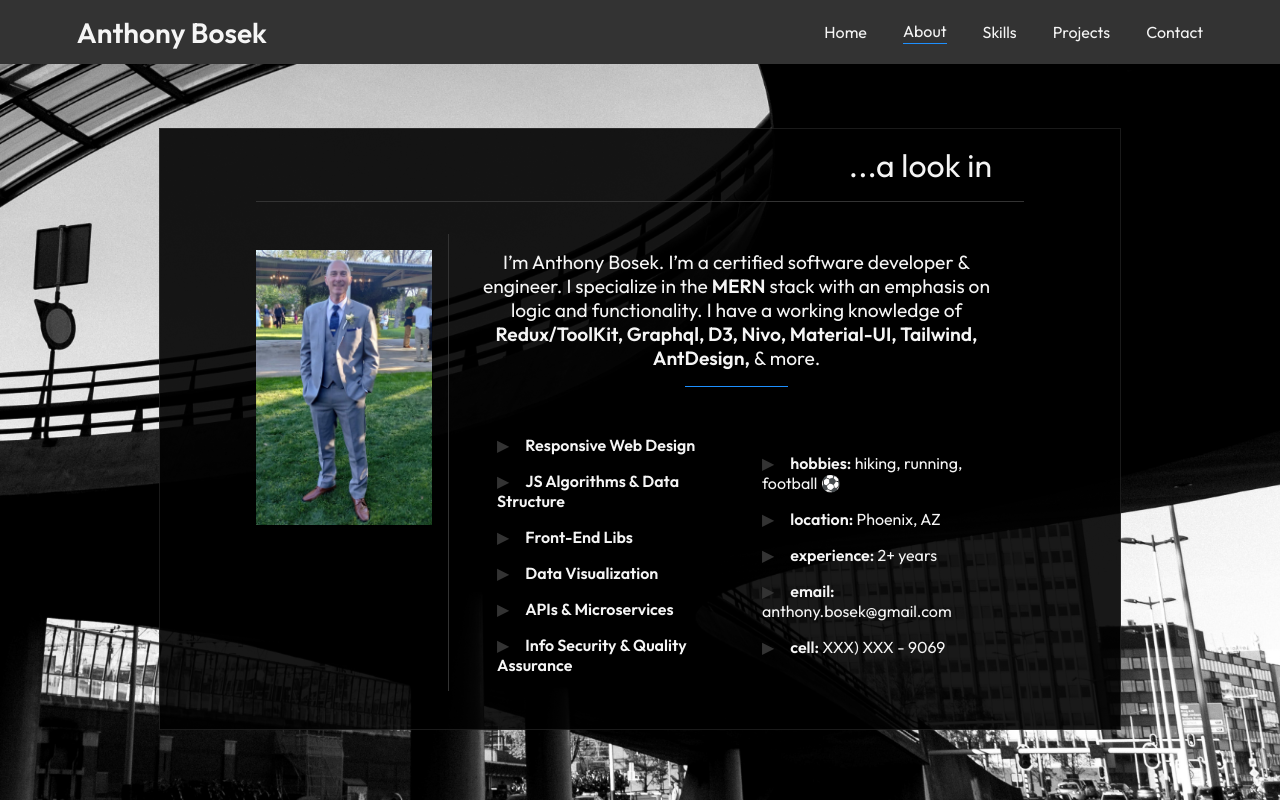
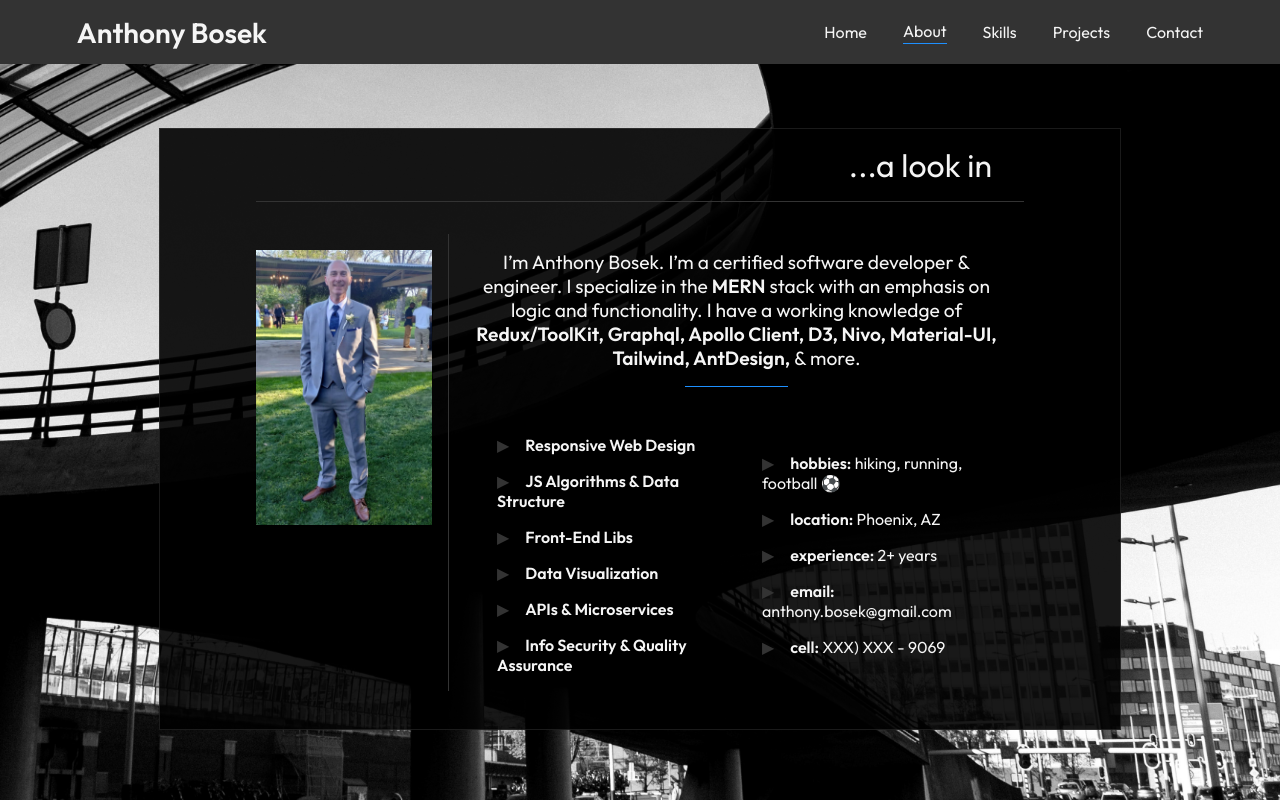
Before and after one commit to anthonyBosek/reactPortfolio, a React (Create React App) app: page /about in a window 1280 px wide. Built offline with nearby package versions, Linux system fonts and the light colour scheme.

Commit message:
about page updates

```diff
--- a/src/views/AboutPage.jsx
+++ b/src/views/AboutPage.jsx
@@ -32,8 +32,8 @@ const AboutPage = () => {
               I specialize in the <b>MERN</b> stack with an emphasis on logic
               and functionality. I have a working knowledge of{" "}
               <b>
-                Redux/ToolKit, Graphql, D3, Nivo, Material-UI, Tailwind,
-                AntDesign,
+                Redux/ToolKit, Graphql, Apollo Client, D3, Nivo, Material-UI,
+                Tailwind, AntDesign,
               </b>{" "}
               & more.
               <Box
```
